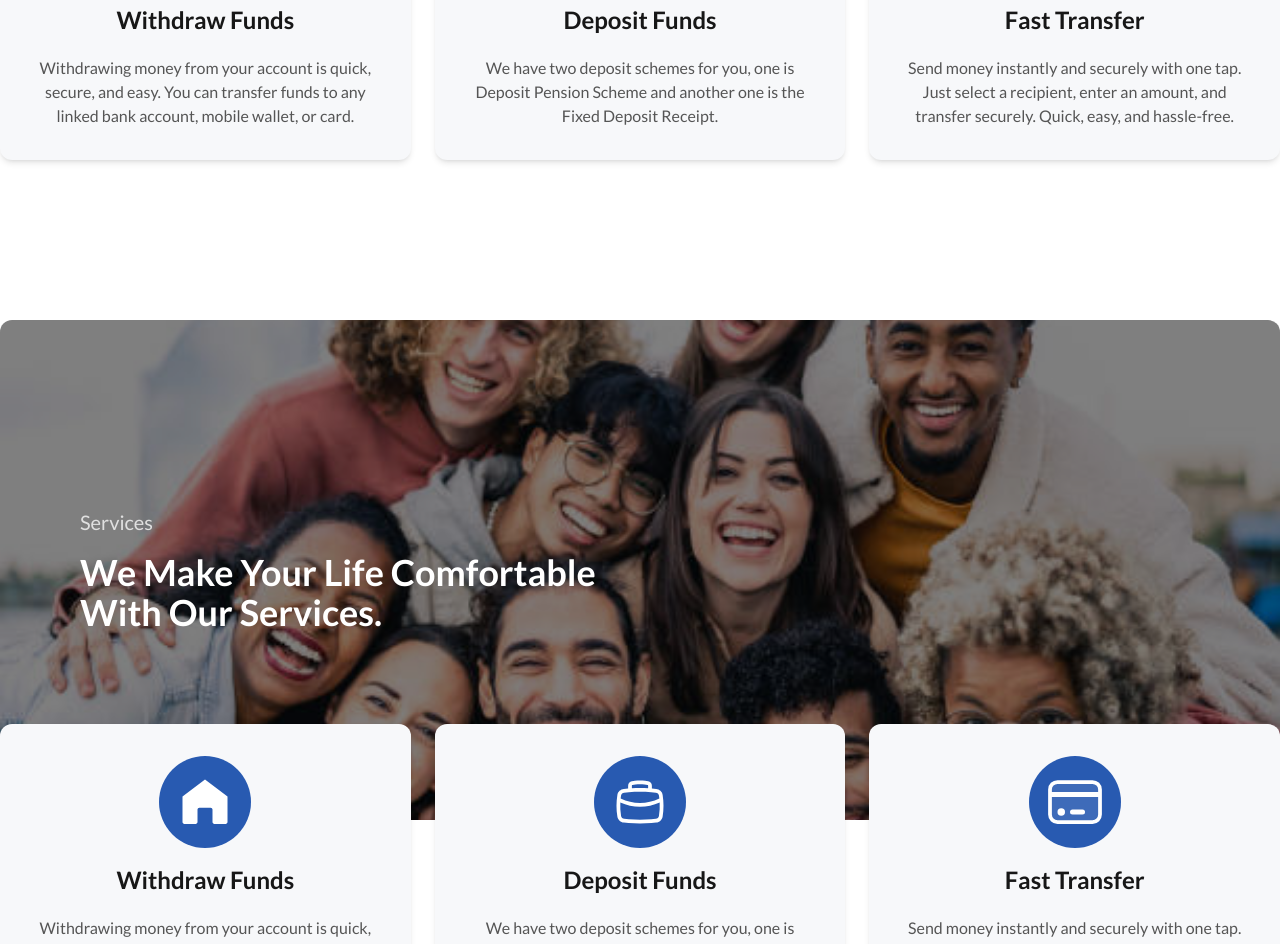
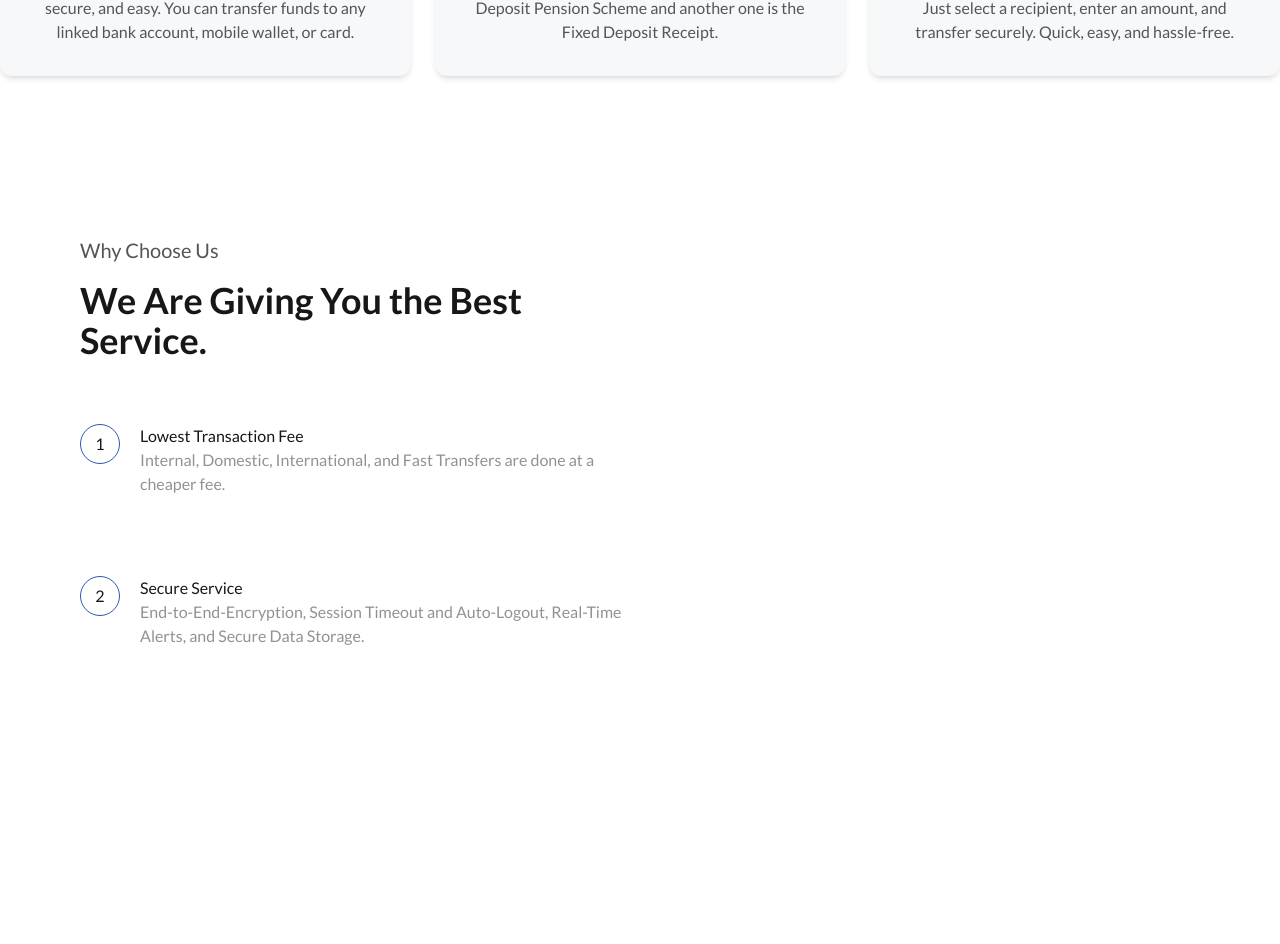
Before and after one commit to BrightTrump/easypay, a Next.js app: page / in a window 1280 px wide. Shown: the part 1844-2788 px from the top of the page. After the commit the page ends 2572 px from the top, so only its background shows below. Built offline with nearby package versions, Linux system fonts and the light colour scheme.

Commit message:
add files

```diff
--- a/package.json
+++ b/package.json
@@ -9,6 +9,7 @@
     "lint": "next lint"
   },
   "dependencies": {
+    "framer-motion": "^12.23.0",
     "next": "15.3.5",
     "nextjs-toploader": "^3.8.16",
     "react": "^19.0.0",
--- a/src/app/layout.tsx
+++ b/src/app/layout.tsx
@@ -10,8 +10,8 @@ const lato = Lato({
 });
 
 export const metadata: Metadata = {
-  title: "Homelands Banking App",
-  description: "Generated by create next app",
+  title: "EasyPay Banking App",
+  description: "A Nigerian Startup Bank",
 };
 
 export default function RootLayout({
--- a/src/components/web-site/_shared/header/index.tsx
+++ b/src/components/web-site/_shared/header/index.tsx
@@ -12,7 +12,7 @@ export default function Header() {
       <div className="container mx-auto grid grid-flow-col justify-between lg:grid-cols-[1fr_auto] items-center gap-8 lg:gap-16">
         {/* Logo */}
         <p className="text-3xl font-bold">
-          Home<span className="text-[#003DA6]">lands</span>
+          Easy<span className="text-[#003DA6]">Pay</span>
         </p>
         {/* <LogoImage variant="black" className="w-32 mx-auto" /> */}
 
--- a/src/components/web-site/home-page/feature-section/feature-section.tsx
+++ b/src/components/web-site/home-page/feature-section/feature-section.tsx
@@ -1,5 +1,8 @@
+"use client";
+
 import { Icon } from "@/ui/icons";
 import { Icons } from "@/ui/icons/types";
+import { motion } from "framer-motion";
 import React from "react";
 
 const features = [
@@ -11,7 +14,13 @@ const features = [
 
 export default function FeatureSection() {
   return (
-    <section className="py-10 sm:py-20 layout-spacing grid gap-10 sm:gap-20">
+    <motion.section
+      initial={{ opacity: 0, x: -100 }}
+      whileInView={{ opacity: 1, x: 0 }}
+      transition={{ duration: 2, ease: "easeOut" }}
+      viewport={{ once: true, amount: 0.2 }}
+      className="py-10 sm:py-20 layout-spacing grid gap-10 sm:gap-20"
+    >
       {/* Header */}
       <div className="mx-auto grid place-items-center gap-4 text-center">
         <p className="text-[#555555]">Great Offer for Great Experience</p>
@@ -21,11 +30,15 @@ export default function FeatureSection() {
       </div>
 
       {/* Features Grid */}
-      <div className="container mx-auto grid sm:grid-cols-2 md:grid-cols-4 bg-white rounded-xl shadow-sm divide-y sm:divide-y-0  divide-black/10 overflow-hidden">
+      <div className="container mx-auto grid sm:grid-cols-2 md:grid-cols-4 bg-white rounded-xl shadow-sm divide-y sm:divide-y-0 divide-black/10 overflow-hidden">
         {features.map((feature, index) => (
-          <div
+          <motion.div
             key={index}
-            className={`grid place-items-center gap-2 px-4 py-6 relative`}
+            initial={{ opacity: 0, y: 50 }}
+            whileInView={{ opacity: 1, y: 0 }}
+            transition={{ duration: 3, delay: index * 0.2 }}
+            viewport={{ once: true }}
+            className="grid place-items-center gap-2 px-4 py-6 relative"
           >
             <Icon type={feature.icon} size={60} color="#285ab1" />
             <h2 className="text-2xl font-semibold text-center">
@@ -36,9 +49,9 @@ export default function FeatureSection() {
             {index < features.length - 1 && (
               <div className="absolute right-0 top-2 -translate-y-1/2 h-64 w-px bg-black/20" />
             )}
-          </div>
+          </motion.div>
         ))}
       </div>
-    </section>
+    </motion.section>
   );
 }
--- a/src/components/web-site/home-page/hero-section/hero-section.tsx
+++ b/src/components/web-site/home-page/hero-section/hero-section.tsx
@@ -17,7 +17,7 @@ export default function HeroSection() {
         <div className="max-md sm:max-w-2xl grid gap-24">
           <div className=" grid gap-8 text-white text-center md:text-left">
             <h1 className="text-5xl sm:text-6xl lg:text-7xl font-semibold ">
-              Welcome to <span className="text-[#285ab1]">Homelands</span>
+              Welcome to <span className="text-[#285ab1]">EasyPay</span>
             </h1>
             <span>
               We simplify banking so you can focus on what&apos;s most important
@@ -26,12 +26,12 @@ export default function HeroSection() {
             </span>
           </div>
 
-          <Link href="/login" target="_blank">
+          <Link href="/sign-up" target="_blank">
             <Button
               variant={ButtonVariants.BlackFilled}
               className="w-max cursor-pointer mx-auto sm:mx-0"
             >
-              Online Banking
+              Bank With Us
             </Button>
           </Link>
         </div>
--- a/src/components/web-site/home-page/services/services.tsx
+++ b/src/components/web-site/home-page/services/services.tsx
@@ -4,6 +4,7 @@ import React from "react";
 import Image from "next/image";
 import { Icons } from "@/ui/icons/types";
 import { Icon } from "@/ui/icons";
+import { motion } from "framer-motion";
 
 const ServicesIcons = [
   {
@@ -28,7 +29,13 @@ const ServicesIcons = [
 
 export default function Services() {
   return (
-    <section className="relative w-full py-10 sm:py-20 layout-spacing">
+    <motion.section
+      initial={{ opacity: 0, x: 100 }}
+      whileInView={{ opacity: 1, x: 0 }}
+      transition={{ duration: 2, ease: "easeOut" }}
+      viewport={{ once: true, amount: 0.2 }}
+      className="relative w-full py-10 sm:py-20 layout-spacing"
+    >
       {/* Image as background */}
       <div className="relative w-full h-[500px] rounded-xl overflow-hidden">
         <Image
@@ -52,20 +59,24 @@ export default function Services() {
       {/* Features Grid (resting on image) */}
       <div className="-mt-24 relative z-20 container mx-auto grid gap-6 md:grid-cols-3 px-4 lg:px-0">
         {ServicesIcons.map((card, index) => (
-          <div
+          <motion.div
             key={index}
+            initial={{ opacity: 0, y: 50 }}
+            whileInView={{ opacity: 1, y: 0 }}
+            transition={{ duration: 3, delay: index * 0.2 }}
+            viewport={{ once: true }}
             className="grid place-items-center gap-4 p-8 bg-[#F7F8FA] rounded-xl shadow-md"
           >
             <div className="bg-[#285ab1] rounded-full p-4">
               <Icon type={card.icon} size={60} color="#FFFFFF" />
             </div>
-            <div className="grid gap-5 text-center">
+            <div className="grid gap-2 text-center">
               <h2 className="text-2xl font-semibold">{card.title}</h2>
               <p className="text-[#555555]">{card.description}</p>
             </div>
-          </div>
+          </motion.div>
         ))}
       </div>
-    </section>
+    </motion.section>
   );
 }
--- a/src/components/web-site/home-page/why-choose-us/index.tsx
+++ b/src/components/web-site/home-page/why-choose-us/index.tsx
@@ -30,27 +30,42 @@ export default function WhyChooseUs() {
   return (
     <section className="relative w-full py-10 sm:py-20 layout-spacing">
       {/* Image as background */}
-      <div className="relative w-full h-[500px] rounded-xl overflow-hidden">
-        <Image
-          src="/about-2.jpg"
-          alt="About Us"
-          fill
-          className="object-cover"
-        />
+      <div className="inset-0 grid md:grid-cols-2 items-center px-6 lg:px-20 z-10 ">
+        <div className="grid gap-16">
+          <div className="grid gap-4">
+            <p className="text-[#555555] text-xl">Why Choose Us</p>
+            <h3 className="font-bold text-2xl lg:text-4xl">
+              We Are Giving You the Best Service.
+            </h3>
+          </div>
 
-        {/* Overlay content on the image */}
-        <div className="absolute inset-0 grid md:grid-cols-2 items-center px-6 lg:px-20 z-10 text-white bg-black/50">
-          <div className="grid gap-4">
-            <p className="text-[#e0e0e0] text-xl">Services</p>
-            <h3 className="font-bold text-2xl lg:text-4xl">
-              We Make Your Life Comfortable With Our Services.
-            </h3>
+          <div className="grid gap-20 [&_span]:rounded-full [&_span]:w-10 [&_span]:h-10 [&_span]:flex [&_span]:items-center [&_span]:justify-center [&_span]:p-4 [&_span]:border [&_span]:border-[#285ab1] [&_p]:text-[#939191]">
+            <div className="flex gap-5">
+              <span className="">1</span>
+              <div>
+                <h3>Lowest Transaction Fee</h3>
+                <p>
+                  Internal, Domestic, International, and Fast Transfers are done
+                  at a cheaper fee.
+                </p>
+              </div>
+            </div>
+            <div className="flex gap-5">
+              <span>2</span>
+              <div>
+                <h3>Secure Service</h3>
+                <p>
+                  End-to-End-Encryption, Session Timeout and Auto-Logout,
+                  Real-Time Alerts, and Secure Data Storage.
+                </p>
+              </div>
+            </div>
           </div>
         </div>
       </div>
 
       {/* Features Grid (resting on image) */}
-      <div className="-mt-24 relative z-20 container mx-auto grid gap-6 md:grid-cols-3 px-4 lg:px-0">
+      {/* <div className="-mt-24 container mx-auto grid gap-6 md:grid-cols-3 px-4 lg:px-0">
         {ServicesIcons.map((card, index) => (
           <div
             key={index}
@@ -65,7 +80,7 @@ export default function WhyChooseUs() {
             </div>
           </div>
         ))}
-      </div>
+      </div> */}
     </section>
   );
 }
--- a/tailwind.config.ts
+++ b/tailwind.config.ts
@@ -12,7 +12,7 @@ const config: Config = {
     extend: {
       colors: {
         primary: "#003DA6",
-        secondaryBlue: "##285ab1",
+        secondaryBlue: "#285ab1",
         textColor: "red",
         black: "#252525",
         blackgray: "#697483",
```
Also changed, not shown: 1 other file (tests, documents, lock files or other folders).
